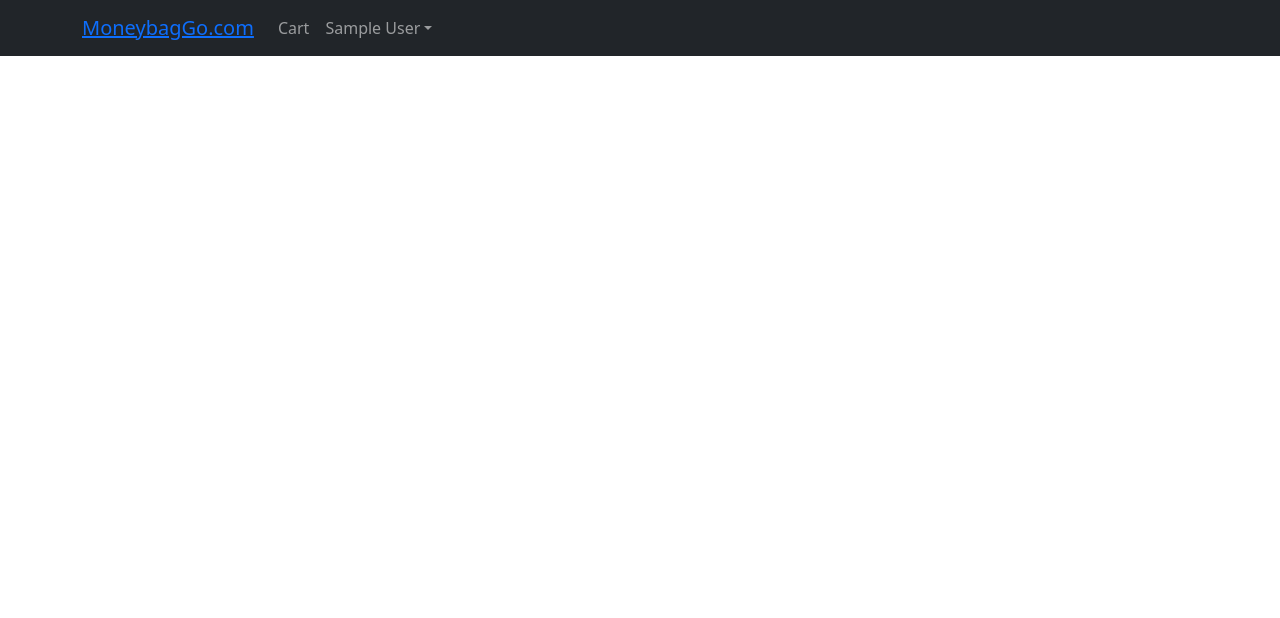
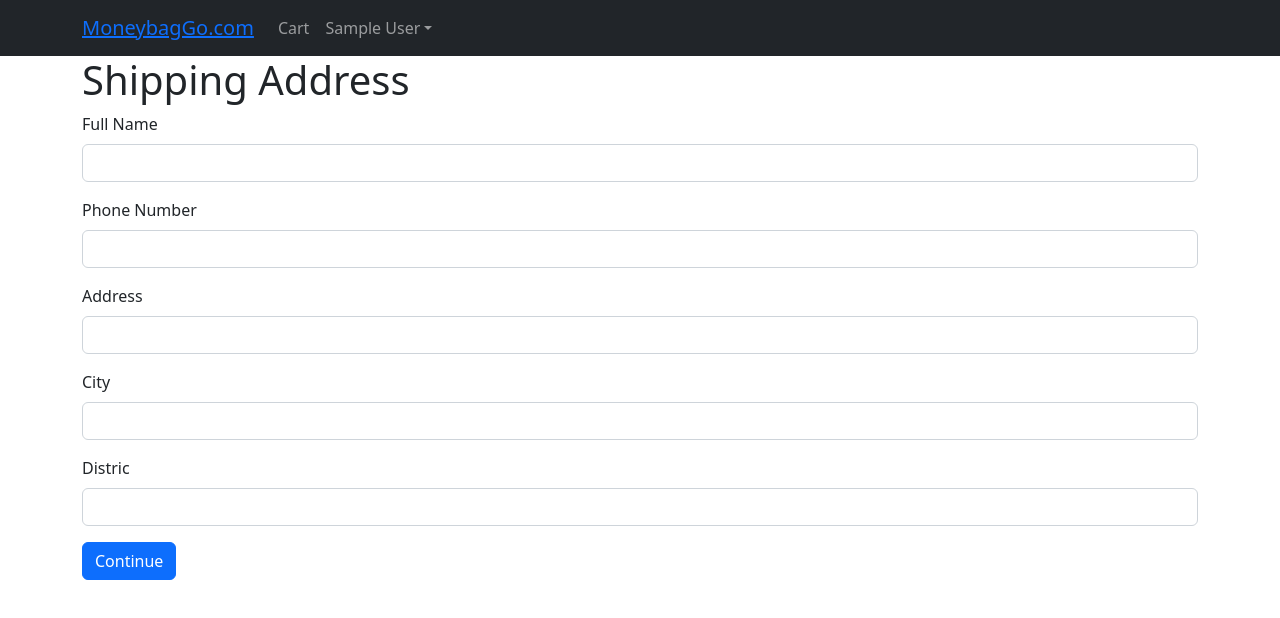
Before and after one commit to nasmus/Ecommerce, a React (Create React App) app in the folder clint/: page /shipping in a window 1280 px wide. Shown: the top 618 px of the page. Built offline with nearby package versions, Linux system fonts and the light colour scheme; sample sign-in values are in the browser's storage.

Commit message:
shipping address ui complete

```diff
--- a/clint/src/App.js
+++ b/clint/src/App.js
@@ -14,6 +14,7 @@ import { Store } from './Store';
 import CartScreen from './screen/CartScreen';
 import SignInScreen from './screen/SignInScreen';
 import LinkContainer from 'react-router-bootstrap/LinkContainer';
+import ShipingAddressScreen from './screen/ShipingAddressScreen';
 
 function App() {
   const {state, dispatch:ctxDispatch} = useContext(Store);
@@ -21,7 +22,8 @@ function App() {
 
   const signOutHandler = () =>{
     ctxDispatch({ type:'USER_SIGNOUT' });
-    localStorage.removeItem('userInfo ')
+    localStorage.removeItem('userInfo');
+    localStorage.removeItem('shippingAddress');
   }
 
   return (
@@ -74,6 +76,7 @@ function App() {
           <Route path='/' element={<HomeScreen />} />
           <Route path='/signin' element={ <SignInScreen /> } />
           <Route path='/cart' element={ <CartScreen /> } />
+          <Route path='/shipping' element={ <ShipingAddressScreen /> } />
         </Routes>
       </main>
       <footer className='text-center' >
--- a/clint/src/Store.js
+++ b/clint/src/Store.js
@@ -7,6 +7,7 @@ const initialState = {
     ? JSON.parse(localStorage.getItem('userInfo'))
     : null ,
     cart: {
+        shippingAddress : localStorage.getItem('shippingAddress') ? JSON.parse(localStorage.getItem('shippingAddress')) : {},
         cartItems : localStorage.getItem('cartItems') ? JSON.parse(localStorage.getItem('cartItems')) : [],
     },
 }
@@ -28,11 +29,21 @@ function reducer(state,action) {
             const cartItems = state.cart.cartItems.filter((item) => item._id !== action.payload._id);
             localStorage.setItem('cartItems', JSON.stringify(cartItems));
             return{...state, cart:{...state.cart,cartItems}}
-    }
+            }
         case 'USER_SIGNIN':
             return {...state, userInfo: action.payload}
         case 'USER_SIGNOUT':
-            return {...state, userInfo: null}
+            return {...state, userInfo: null,cart: {
+                cartItems:[],
+                shippingAddress:{},
+            }}
+        case 'SAVE_SHIPPING_ADDRESS':
+            return {...state,
+            cart:{
+                ...state.cart,
+                shippingAddress:action.payload,
+            },
+            }
         default:
             return state;
     }
--- /dev/null
+++ b/clint/src/screen/ShipingAddressScreen.js
@@ -0,0 +1,105 @@
+import React, { useEffect,useContext, useState } from 'react'
+import Button from 'react-bootstrap/esm/Button';
+import Container from 'react-bootstrap/esm/Container';
+import Form from 'react-bootstrap/Form'
+import { useNavigate } from 'react-router-dom';
+import { Store } from '../Store';
+
+function ShipingAddressScreen() {
+    const {state , dispatch: ctxDispatch} = useContext(Store);
+    const {userInfo,cart:{ shippingAddress }} = state;
+    const navigate = useNavigate()
+
+    useEffect(() => {
+        if(!userInfo){
+            navigate('/signin?redirect=/shipping')
+        }
+      },[userInfo,navigate]);
+
+
+    const submitHandler =(e) => {
+        e.preventDefault();
+        ctxDispatch({
+            type:'SAVE_SHIPPING_ADDRESS',
+            payload:{
+                fullName,
+                phoneNumber,
+                address,
+                city,
+                distric,
+            },
+        });
+        localStorage.setItem(
+            'shippingAddress',
+            JSON.stringify({
+                fullName,
+                phoneNumber,
+                address,
+                city,
+                distric
+            })
+        );
+        navigate('/payment');
+    }
+    const [fullName,setFullName] = useState( shippingAddress.fullName || '');
+    const [address, setAddress] = useState( shippingAddress.address || '');
+    const [city, setCity] = useState( shippingAddress.city || '');
+    const [distric, setDistric] = useState( shippingAddress.distric || '');
+    const [phoneNumber, setPhoneNumber] = useState( shippingAddress.phoneNumber || '');
+  return (
+    <div>
+        <Container className='small__container'>
+        <h1>Shipping Address</h1>
+            <Form onSubmit={submitHandler} >
+            <Form.Group className='mb-3' controlId='fullName' >
+                <Form.Label>Full Name</Form.Label>
+                <Form.Control
+                    value={fullName}
+                    onChange={(e) => setFullName(e.target.value)}
+                    required
+                />
+            </Form.Group>
+            <Form.Group className='mb-3' controlId='phoneNumber' >
+                <Form.Label>Phone Number</Form.Label>
+                <Form.Control
+                    value={phoneNumber}
+                    onChange={(e) => setPhoneNumber(e.target.value)}
+                    required
+                />
+            </Form.Group>
+            <Form.Group className='mb-3' controlId='Address' >
+                <Form.Label>Address</Form.Label>
+                <Form.Control
+                    value={address}
+                    onChange={(e) => setAddress(e.target.value)}
+                    required
+                />
+            </Form.Group>
+            <Form.Group className='mb-3' controlId='City' >
+                <Form.Label>City</Form.Label>
+                <Form.Control
+                    value={city}
+                    onChange={(e) => setCity(e.target.value)}
+                    required
+                />
+            </Form.Group>
+            <Form.Group className='mb-3' controlId='Distric' >
+                <Form.Label>Distric</Form.Label>
+                <Form.Control
+                    value={distric}
+                    onChange={(e) => setDistric(e.target.value)}
+                    required
+                />
+            </Form.Group>
+            <div className='mb-3'>
+                <Button onClick={submitHandler} >
+                    Continue
+                </Button>
+            </div>
+            </Form>
+        </Container>
+    </div>
+  )
+}
+
+export default ShipingAddressScreen
```
